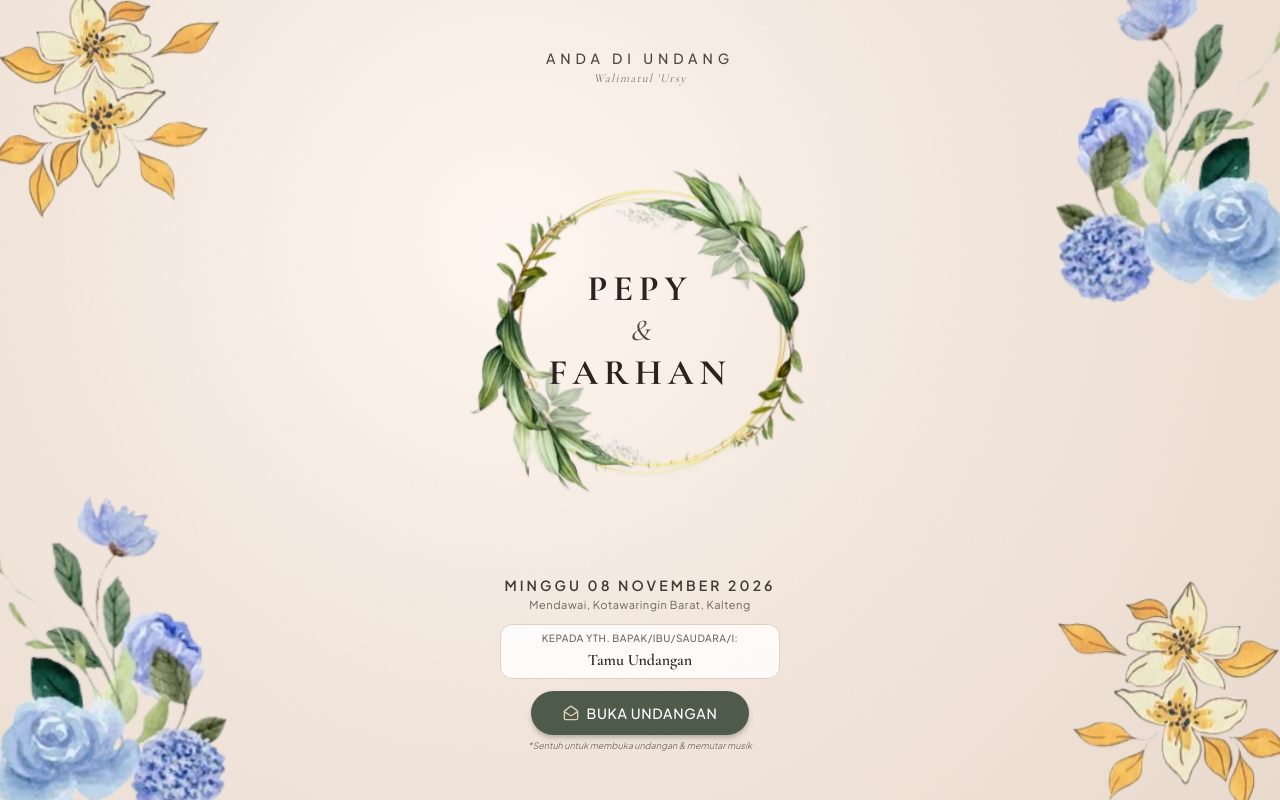
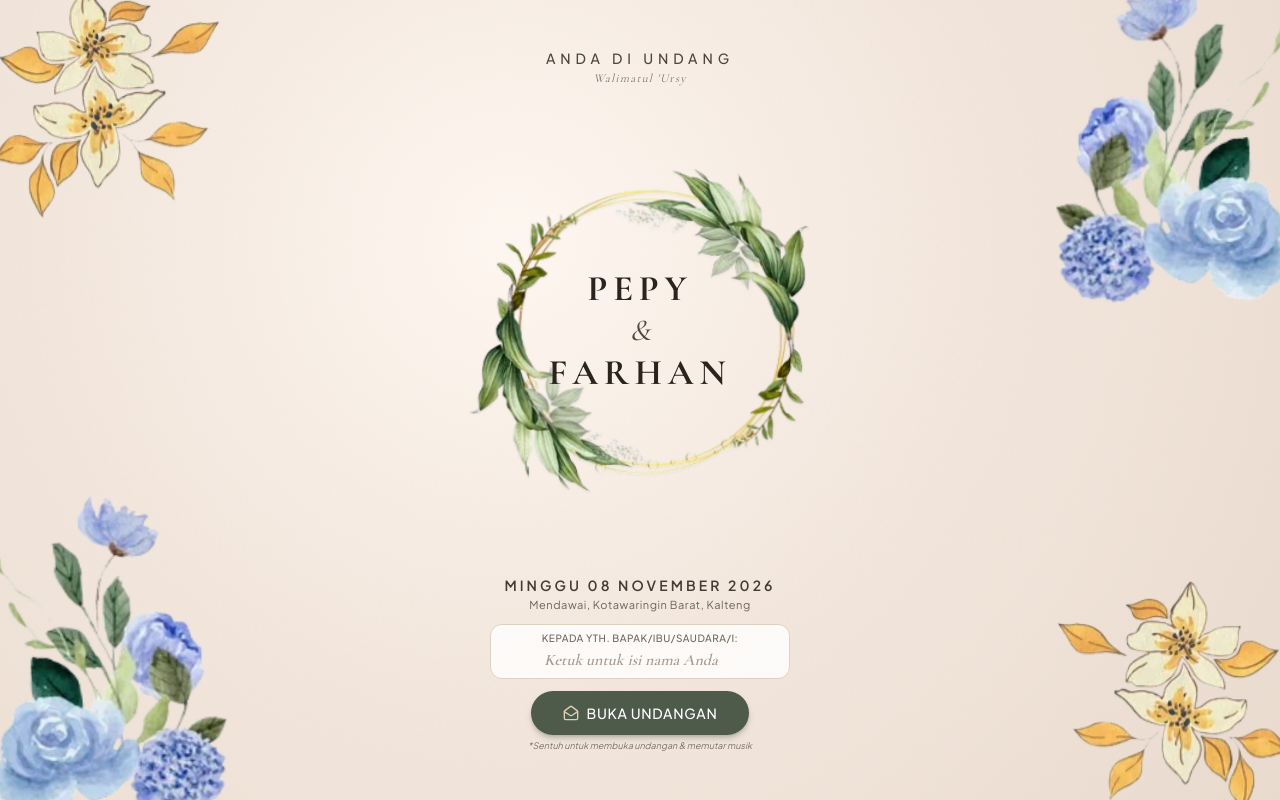
Before and after one commit to IqbalMaulanaaaa/wedding-invitation-farhan, a Next.js app: page / in a window 1280 px wide. Built offline with nearby package versions, Linux system fonts and the light colour scheme; no server answers; the database is empty.

Commit message:
feat: guest name input on cover - tap to edit name

```diff
--- a/components/cover/EnvelopeCover.tsx
+++ b/components/cover/EnvelopeCover.tsx
@@ -1,8 +1,8 @@
 'use client';
 
-import React, { useEffect, useState } from 'react';
+import React, { useEffect, useState, useRef } from 'react';
 import Image from 'next/image';
-import { MailOpen } from 'lucide-react';
+import { MailOpen, Pencil, Check } from 'lucide-react';
 import { weddingData } from '@/data/weddingData';
 
 interface EnvelopeCoverProps {
@@ -11,17 +11,47 @@ interface EnvelopeCoverProps {
 }
 
 export const EnvelopeCover: React.FC<EnvelopeCoverProps> = ({ isOpen, onOpen }) => {
-  const [guestName, setGuestName] = useState<string>('Tamu Undangan');
+  const [guestName, setGuestName] = useState<string>('');
+  const [inputValue, setInputValue] = useState<string>('');
+  const [isEditing, setIsEditing] = useState<boolean>(false);
+  const [hasName, setHasName] = useState<boolean>(false);
+  const inputRef = useRef<HTMLInputElement>(null);
 
   useEffect(() => {
     if (typeof window !== 'undefined') {
       const params = new URLSearchParams(window.location.search);
       const to = params.get('to');
-      if (to) {
-        setGuestName(to);
+      if (to && to.trim()) {
+        const decoded = decodeURIComponent(to.trim());
+        setGuestName(decoded);
+        setInputValue(decoded);
+        setHasName(true);
       }
     }
   }, []);
+
+  useEffect(() => {
+    if (isEditing && inputRef.current) {
+      inputRef.current.focus();
+    }
+  }, [isEditing]);
+
+  const handleConfirmName = () => {
+    const trimmed = inputValue.trim();
+    if (trimmed) {
+      setGuestName(trimmed);
+      setHasName(true);
+    }
+    setIsEditing(false);
+  };
+
+  const handleKeyDown = (e: React.KeyboardEvent<HTMLInputElement>) => {
+    if (e.key === 'Enter') handleConfirmName();
+    if (e.key === 'Escape') {
+      setInputValue(guestName);
+      setIsEditing(false);
+    }
+  };
 
   if (isOpen) return null;
 
@@ -137,13 +167,45 @@ export const EnvelopeCover: React.FC<EnvelopeCoverProps> = ({ isOpen, onOpen })
         </div>
 
         {/* Guest Name Plaque */}
-        <div className="max-w-[250px] sm:max-w-[280px] mx-auto py-1.5 px-3 rounded-xl bg-white/80 backdrop-blur-xs border border-[#DFD1C2] shadow-xs">
-          <p className="text-[9px] sm:text-[10px] tracking-wider uppercase text-[#73685E] font-sans font-medium">
-            Kepada Yth. Bapak/Ibu/Saudara/i:
-          </p>
-          <p className="font-serif font-semibold text-sm sm:text-base text-[#2C241E] truncate mt-0.5">
-            {guestName}
-          </p>
+        <div className="max-w-[270px] sm:max-w-[300px] mx-auto">
+          {isEditing ? (
+            /* ── INPUT MODE ── */
+            <div className="flex items-center gap-2 py-1.5 px-3 rounded-xl bg-white/90 backdrop-blur-xs border border-[#C5A880] shadow-sm">
+              <input
+                ref={inputRef}
+                type="text"
+                value={inputValue}
+                onChange={(e) => setInputValue(e.target.value)}
+                onKeyDown={handleKeyDown}
+                maxLength={40}
+                placeholder="Ketik nama Anda..."
+                className="flex-1 bg-transparent font-serif text-sm sm:text-base text-[#2C241E] placeholder:text-[#A89C93] outline-none min-w-0"
+              />
+              <button
+                onClick={handleConfirmName}
+                className="flex-shrink-0 w-7 h-7 rounded-full bg-[#4E5B4B] flex items-center justify-center hover:bg-[#3D473A] transition-colors active:scale-95"
+              >
+                <Check className="w-3.5 h-3.5 text-white" />
+              </button>
+            </div>
+          ) : (
+            /* ── DISPLAY MODE ── */
+            <div
+              className="group relative py-1.5 px-3 rounded-xl bg-white/80 backdrop-blur-xs border border-[#DFD1C2] shadow-xs cursor-pointer hover:border-[#C5A880] hover:bg-white/90 transition-all duration-200"
+              onClick={() => { setInputValue(guestName || ''); setIsEditing(true); }}
+              title="Klik untuk ubah nama"
+            >
+              <p className="text-[9px] sm:text-[10px] tracking-wider uppercase text-[#73685E] font-sans font-medium">
+                Kepada Yth. Bapak/Ibu/Saudara/i:
+              </p>
+              <div className="flex items-center justify-center gap-1.5 mt-0.5">
+                <p className={`font-serif font-semibold text-sm sm:text-base truncate ${hasName ? 'text-[#2C241E]' : 'text-[#A89C93] italic'}`}>
+                  {hasName ? guestName : 'Ketuk untuk isi nama Anda'}
+                </p>
+                <Pencil className="w-3 h-3 text-[#A89C93] flex-shrink-0 opacity-0 group-hover:opacity-100 transition-opacity" />
+              </div>
+            </div>
+          )}
         </div>
 
         {/* Interactive "Buka Undangan" Button */}
```
